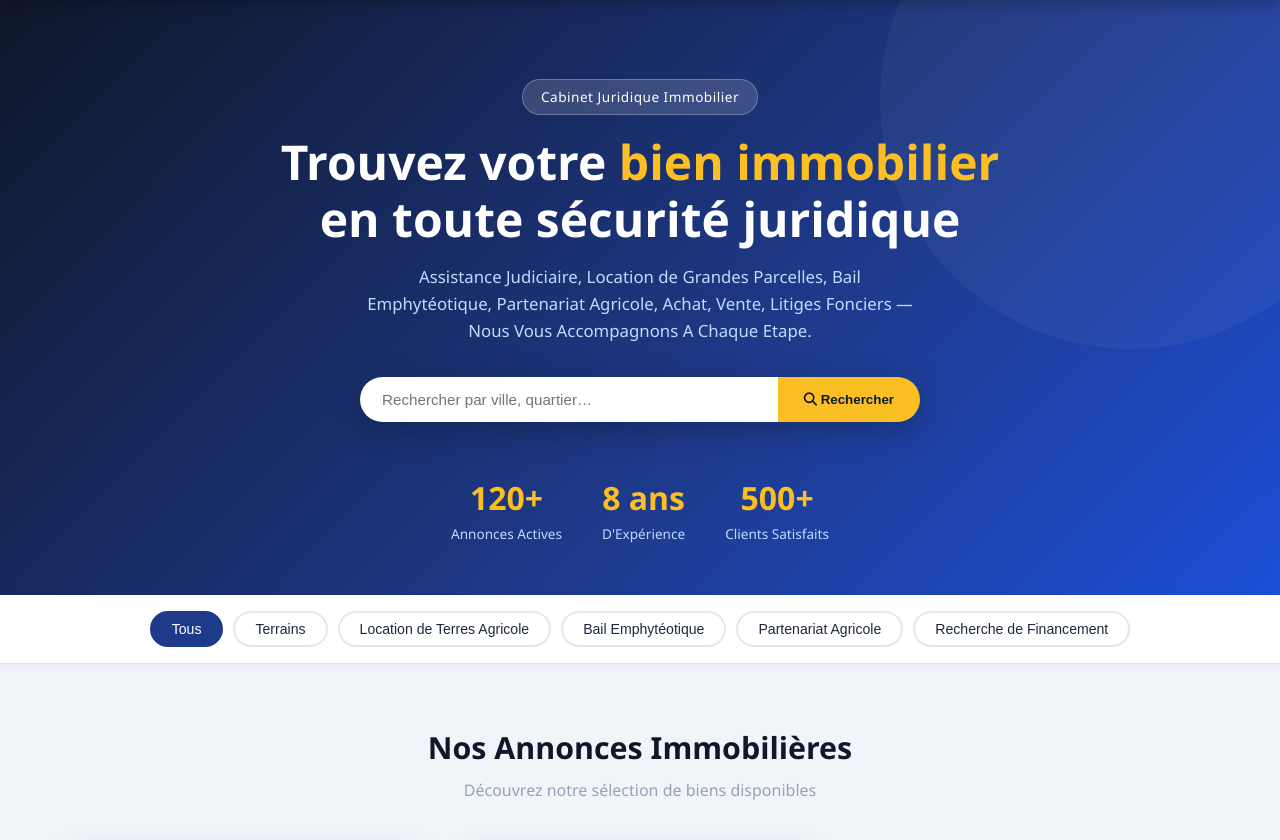
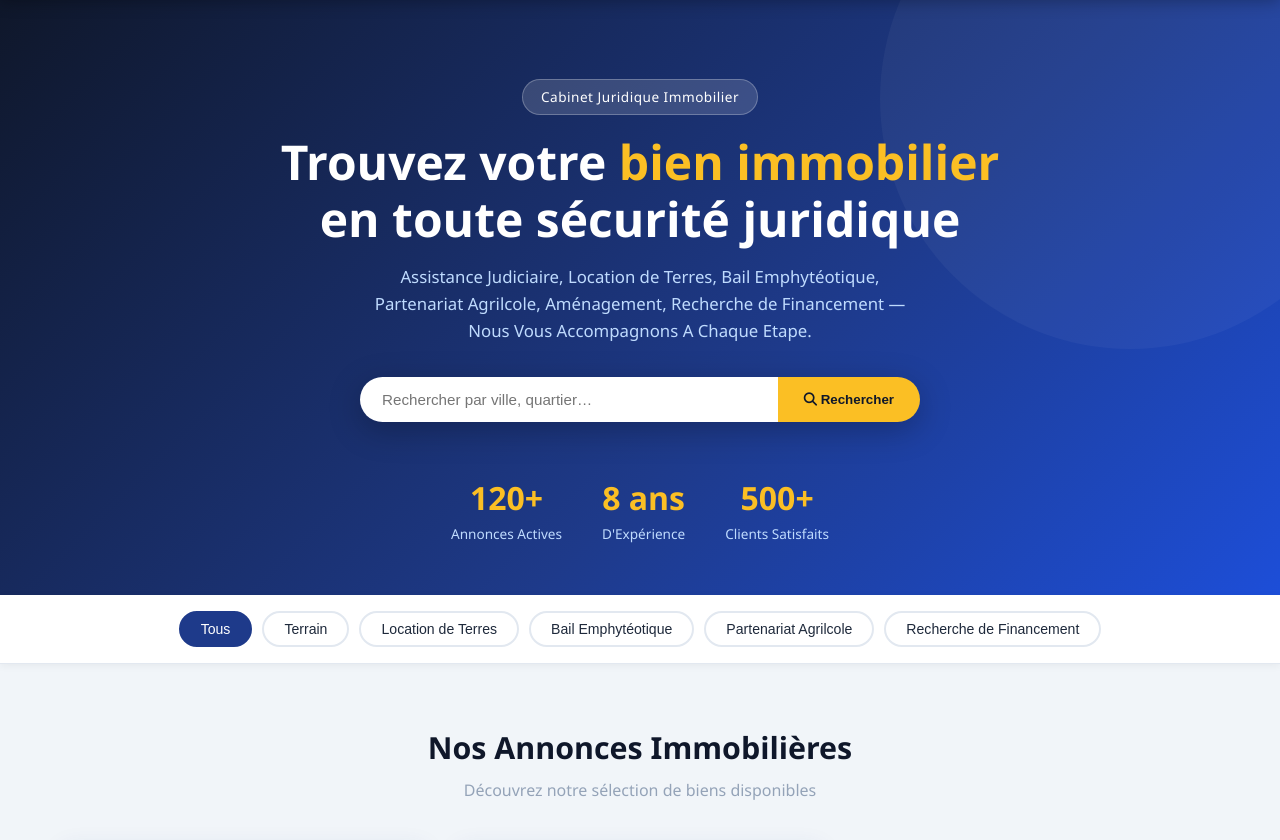
Before and after one commit to Mike2025-ui/cabinet-brou, a Django app: page / in a window 1280 px wide. Shown: the part 65-905 px from the top of the page. Run offline with Django 5.2, Linux system fonts and the light colour scheme; data comes from the database, SQL or seed files in the repository; both versions use the stored data as it was after the commit; data that the repository does not hold is empty.

Commit message:
mise a jours

```diff
--- a/annonces/models.py
+++ b/annonces/models.py
@@ -5,18 +5,17 @@ class Annonce(models.Model):
     # Types d'annonces disponibles
     TYPE_CHOICES = [
         ('terrain', 'Terrain'),
-        ('maison', 'Maison'),
-        ('appartement', 'Appartement'),
-        ('commercial', 'Commercial'),
-        ('Lotissement', 'Lotissement'),
-        ('Amenagement', 'Aménagement'),
-        ('Financement', 'Financement'),
+        ('Location de Terres', 'Location de Terres'),
+        ('Bail Emphytéotique', 'Bail Emphytéotique'),
+        ('commercial', 'Partenariat Agrilcole'),
+        ('Recherche de Financement', 'Recherche de Financement'),
     ]
 
     # Informations de base
     id_annonce = models.CharField(max_length=10, unique=True, editable=False)
     titre = models.CharField(max_length=200)
-    type = models.CharField(max_length=20, choices=TYPE_CHOICES)
+    # `max_length` must be au moins la longueur de la plus longue valeur de TYPE_CHOICES (24)
+    type = models.CharField(max_length=30, choices=TYPE_CHOICES)
     ville = models.CharField(max_length=100)
     quartier = models.CharField(max_length=100)
     prix = models.CharField(max_length=50)
--- a/annonces/templates/annonces/index.html
+++ b/annonces/templates/annonces/index.html
@@ -49,7 +49,7 @@
         <div class="hero-content">
           <p class="hero-tag">Cabinet Juridique Immobilier</p>
           <h1>Trouvez votre <span class="highlight">bien immobilier</span><br />en toute sécurité juridique</h1>
-          <p class="hero-sub">Assistance Judiciaire, Location de Grandes Parcelles, Bail Emphytéotique, Partenariat Agricole, Achat, Vente, Litiges Fonciers — Nous Vous Accompagnons A Chaque Etape.</p>
+          <p class="hero-sub">Assistance Judiciaire, Location de Terres, Bail Emphytéotique, Partenariat Agrilcole, Aménagement, Recherche de Financement — Nous Vous Accompagnons A Chaque Etape.</p>
           <div class="hero-search">
             <input type="text" id="searchInput" placeholder="Rechercher par ville, quartier…" oninput="filterAnnonces()" />
             <button onclick="filterAnnonces()"><i class="fas fa-search"></i> Rechercher</button>
@@ -75,10 +75,10 @@
         <div class="container">
           <div class="filtres-bar">
             <button class="filtre-btn active" onclick="setFiltre(this,'tous')">Tous</button>
-            <button class="filtre-btn" onclick="setFiltre(this,'terrain')">Terrains</button>
-            <button class="filtre-btn" onclick="setFiltre(this,'Locations de Terres Agricole')">Location de Terres Agricole</button>
+            <button class="filtre-btn" onclick="setFiltre(this,'terrain')">Terrain</button>
+            <button class="filtre-btn" onclick="setFiltre(this,'Location de Terres')">Location de Terres</button>
             <button class="filtre-btn" onclick="setFiltre(this,'Bail Emphytéotique')">Bail Emphytéotique</button>
-            <button class="filtre-btn" onclick="setFiltre(this,'Partenariat Agricole')">Partenariat Agricole</button>
+            <button class="filtre-btn" onclick="setFiltre(this,'Partenariat Agrilcole')">Partenariat Agrilcole</button>
             <button class="filtre-btn" onclick="setFiltre(this,'Recherche de Financement')">Recherche de Financement</button>
           </div>
         </div>
@@ -298,7 +298,7 @@
                   <option value="terrain">Terrain</option>
                   <option value="Location de Terres">Location de Terres</option>
                   <option value="Bail Emphytéotique">Bail Emphytéotique</option>
-                  <option value="Partenariat Agricole">Partenariat Agricole</option>
+                  <option value="Partenariat Agrilcole">Partenariat Agrilcole</option>
                   <option value="Amenagement">Aménagement</option>
                   <option value="Recherche de Financement">Recherche de Financement</option>
                 </select>
```
Also changed, not shown: annonces/migrations/0002_alter_annonce_type.py (added), db.sqlite3, 1 other file.
